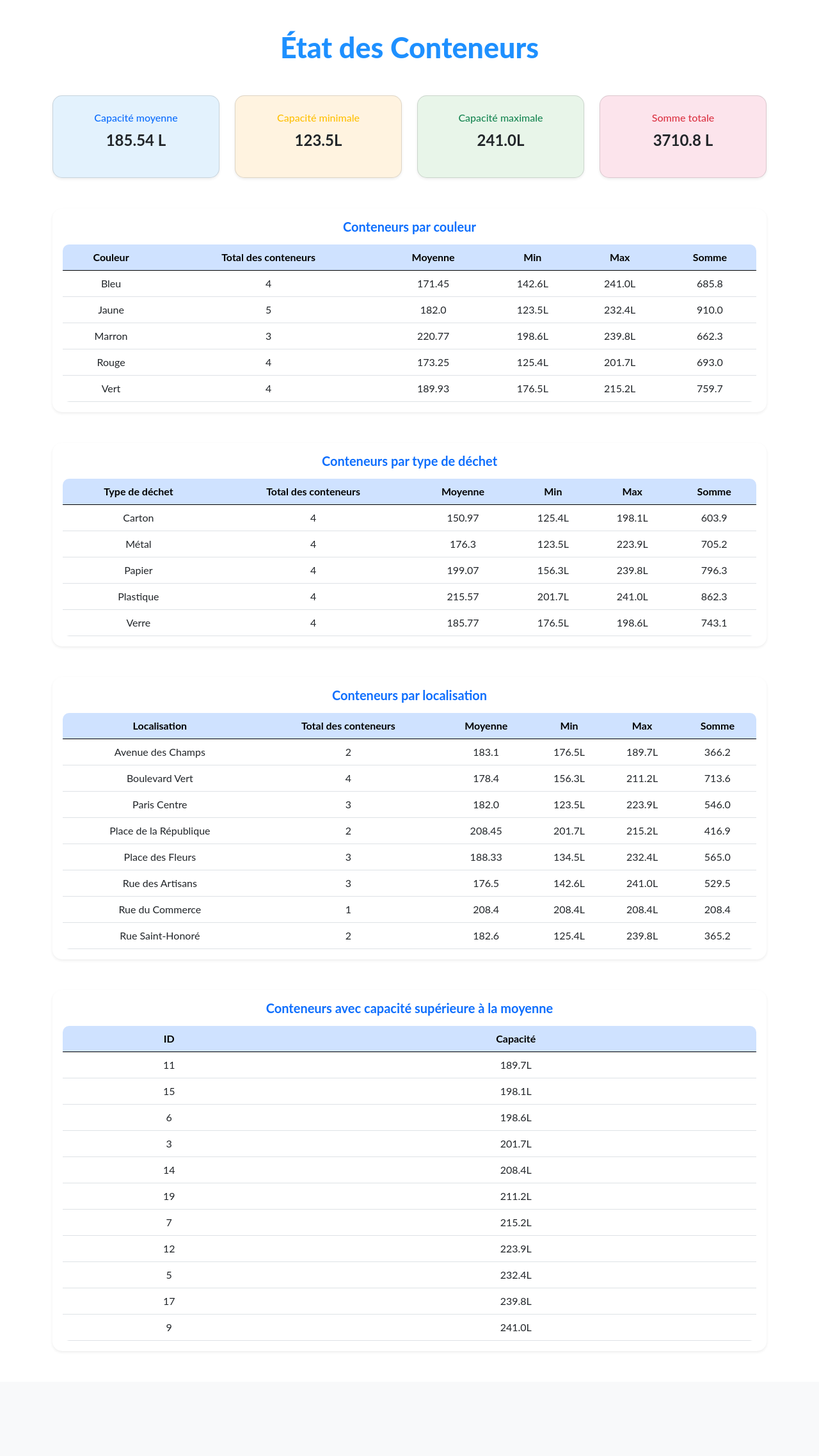
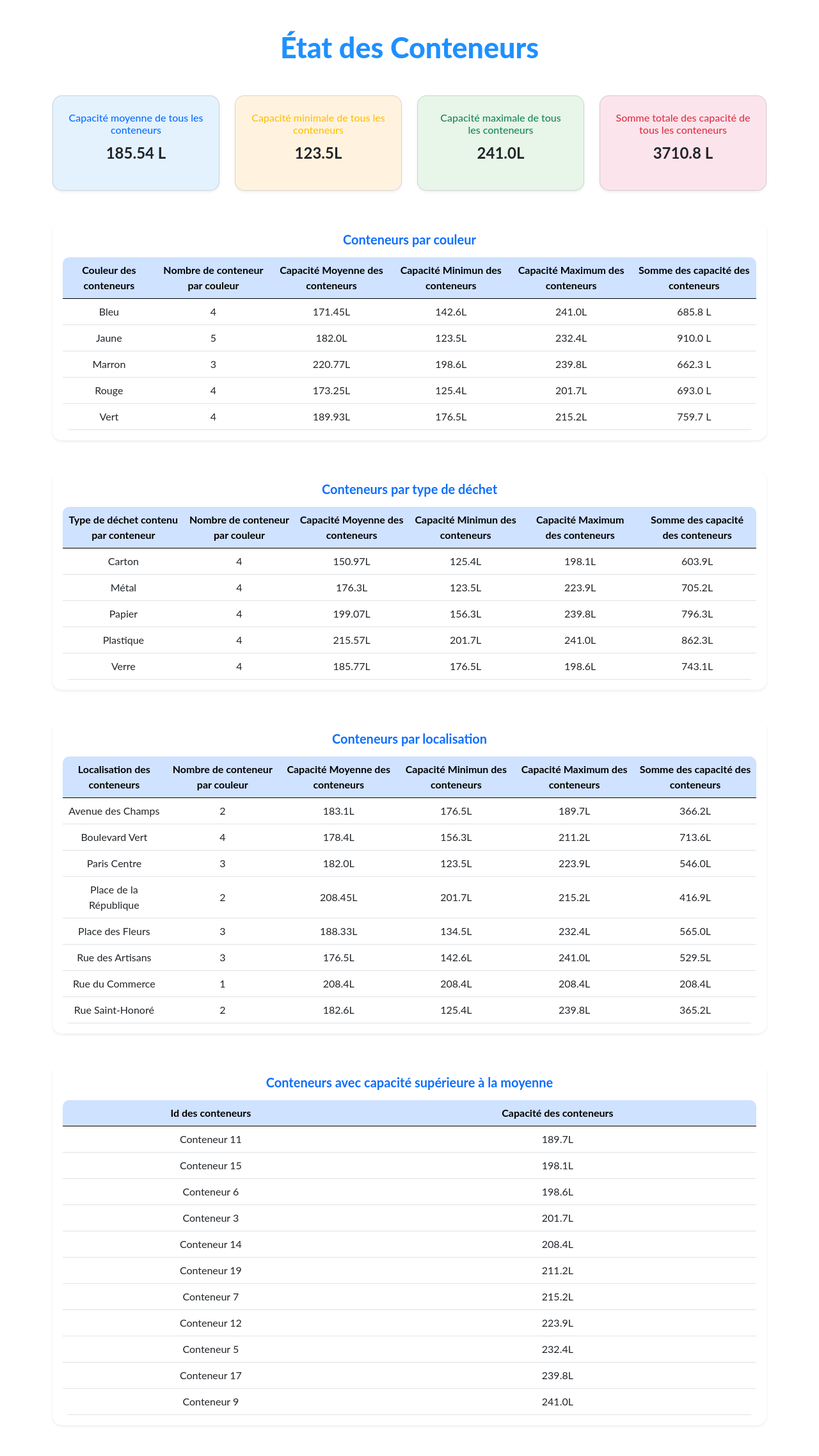
Before and after one commit to EmileCap/Trida, a Flask app: page /conteneur/etat in a window 1280 px wide. Shown: the part 74-2349 px from the top of the page at 64% size. Before the commit the page ends 2169 px from the top, so only its background shows below. Run offline with Flask 3, Linux system fonts and the light colour scheme; data comes from the database, SQL or seed files in the repository; some libraries are stand-ins or nearby versions.

Commit message:
ça avance

```diff
--- a/templates/conteneur/etat_conteneur.html
+++ b/templates/conteneur/etat_conteneur.html
@@ -12,31 +12,32 @@
     </h1>
 
 
+
     <div class="row g-4 mb-5">
         <div class="col-md-3 col-sm-6">
             <div class="card shadow-sm text-center p-4" style="background-color:#E3F2FD; border-radius:15px;">
-                <h6 class="text-primary fw-semibold mb-2">Capacité moyenne</h6>
+                <h6 class="text-primary fw-semibold mb-2">Capacité moyenne de tous les conteneurs</h6>
                 <p class="fs-4 fw-bold">{{ stats_totales.capacite_moyenne_totale }} L</p>
             </div>
         </div>
 
         <div class="col-md-3 col-sm-6">
             <div class="card shadow-sm text-center p-4" style="background-color:#FFF3E0; border-radius:15px;">
-                <h6 class="text-warning fw-semibold mb-2">Capacité minimale</h6>
+                <h6 class="text-warning fw-semibold mb-2">Capacité minimale de tous les conteneurs</h6>
                 <p class="fs-4 fw-bold">{{ stats_totales.capacite_minimun_totale }} </p>
             </div>
         </div>
 
         <div class="col-md-3 col-sm-6">
             <div class="card shadow-sm text-center p-4" style="background-color:#E8F5E9; border-radius:15px;">
-                <h6 class="text-success fw-semibold mb-2">Capacité maximale</h6>
+                <h6 class="text-success fw-semibold mb-2">Capacité maximale de tous les conteneurs</h6>
                 <p class="fs-4 fw-bold">{{ stats_totales.capacite_maximun_totale }} </p>
             </div>
         </div>
 
         <div class="col-md-3 col-sm-6">
             <div class="card shadow-sm text-center p-4" style="background-color:#FCE4EC; border-radius:15px;">
-                <h6 class="text-danger fw-semibold mb-2">Somme totale</h6>
+                <h6 class="text-danger fw-semibold mb-2">Somme totale des capacité de tous les conteneurs</h6>
                 <p class="fs-4 fw-bold">{{ stats_totales.somme_capacite_totale }} L</p>
             </div>
         </div>
@@ -52,12 +53,12 @@
                         <table class="table table-hover align-middle text-center mb-0" style="border-radius:10px; overflow:hidden;">
                             <thead class="table-primary">
                                 <tr>
-                                    <th>Couleur</th>
-                                    <th>Total des conteneurs</th>
-                                    <th>Moyenne</th>
-                                    <th>Min</th>
-                                    <th>Max</th>
-                                    <th>Somme</th>
+                                    <th>Couleur des conteneurs</th>
+                                    <th>Nombre de conteneur par couleur</th>
+                                    <th>Capacité Moyenne des conteneurs</th>
+                                    <th>Capacité Minimun des conteneurs</th>
+                                    <th>Capacité Maximum des conteneurs</th>
+                                    <th>Somme des capacité des conteneurs</th>
                                 </tr>
                             </thead>
                             <tbody>
@@ -65,10 +66,10 @@
                                     <tr>
                                         <td>{{ c.nom_couleur }}</td>
                                         <td>{{ c.total_conteneurs }}</td>
-                                        <td>{{ c.capacite_moyenne | round(2) }}</td>
+                                        <td>{{ c.capacite_moyenne | round(2) }}L</td>
                                         <td>{{ c.capacite_minimun }}</td>
                                         <td>{{ c.capacite_maximun }}</td>
-                                        <td>{{ c.somme_capacite }}</td>
+                                        <td>{{ c.somme_capacite }} L</td>
                                     </tr>
                                 {% endfor %}
                             </tbody>
@@ -89,12 +90,12 @@
                         <table class="table table-hover align-middle text-center mb-0" style="border-radius:10px; overflow:hidden;">
                             <thead class="table-primary">
                                 <tr>
-                                    <th>Type de déchet</th>
-                                    <th>Total des conteneurs</th>
-                                    <th>Moyenne</th>
-                                    <th>Min</th>
-                                    <th>Max</th>
-                                    <th>Somme</th>
+                                    <th>Type de déchet contenu par conteneur</th>
+                                    <th>Nombre de conteneur par couleur</th>
+                                    <th>Capacité Moyenne des conteneurs</th>
+                                    <th>Capacité Minimun des conteneurs</th>
+                                    <th>Capacité Maximum des conteneurs</th>
+                                    <th>Somme des capacité des conteneurs</th>
                                 </tr>
                             </thead>
                             <tbody>
@@ -102,10 +103,10 @@
                                     <tr>
                                         <td>{{ t.nom_dechet }}</td>
                                         <td>{{ t.total_conteneurs }}</td>
-                                        <td>{{ t.capacite_moyenne | round(2) }}</td>
+                                        <td>{{ t.capacite_moyenne | round(2) }}L</td>
                                         <td>{{ t.capacite_minimun }}</td>
                                         <td>{{ t.capacite_maximun }}</td>
-                                        <td>{{ t.somme_capacite }}</td>
+                                        <td>{{ t.somme_capacite }}L</td>
                                     </tr>
                                 {% endfor %}
                             </tbody>
@@ -126,12 +127,12 @@
                         <table class="table table-hover align-middle text-center mb-0" style="border-radius:10px; overflow:hidden;">
                             <thead class="table-primary">
                                 <tr>
-                                    <th>Localisation</th>
-                                    <th>Total des conteneurs</th>
-                                    <th>Moyenne</th>
-                                    <th>Min</th>
-                                    <th>Max</th>
-                                    <th>Somme</th>
+                                    <th>Localisation des conteneurs</th>
+                                    <th>Nombre de conteneur par couleur</th>
+                                    <th>Capacité Moyenne des conteneurs</th>
+                                    <th>Capacité Minimun des conteneurs</th>
+                                    <th>Capacité Maximum des conteneurs</th>
+                                    <th>Somme des capacité des conteneurs</th>
                                 </tr>
                             </thead>
                             <tbody>
@@ -139,10 +140,10 @@
                                     <tr>
                                         <td>{{ l.adresse }}</td>
                                         <td>{{ l.total_conteneurs }}</td>
-                                        <td>{{ l.capacite_moyenne | round(2) }}</td>
+                                        <td>{{ l.capacite_moyenne | round(2) }}L</td>
                                         <td>{{ l.capacite_minimun }}</td>
                                         <td>{{ l.capacite_maximun }}</td>
-                                        <td>{{ l.somme_capacite }}</td>
+                                        <td>{{ l.somme_capacite }}L</td>
                                     </tr>
                                 {% endfor %}
                             </tbody>
@@ -162,14 +163,14 @@
                         <table class="table table-hover align-middle text-center mb-0" style="border-radius:10px; overflow:hidden;">
                             <thead class="table-primary">
                                 <tr>
-                                    <th>ID</th>
-                                    <th>Capacité</th>
+                                    <th>Id des conteneurs</th>
+                                    <th>Capacité des conteneurs</th>
                                 </tr>
                             </thead>
                             <tbody>
                                 {% for c in conteneurs_sup_moyenne %}
                                     <tr>
-                                        <td>{{ c.id_conteneur }}</td>
+                                        <td> Conteneur {{ c.id_conteneur }}</td>
                                         <td>{{ c.capacite_max }}</td>
                                     </tr>
                                 {% endfor %}
```
